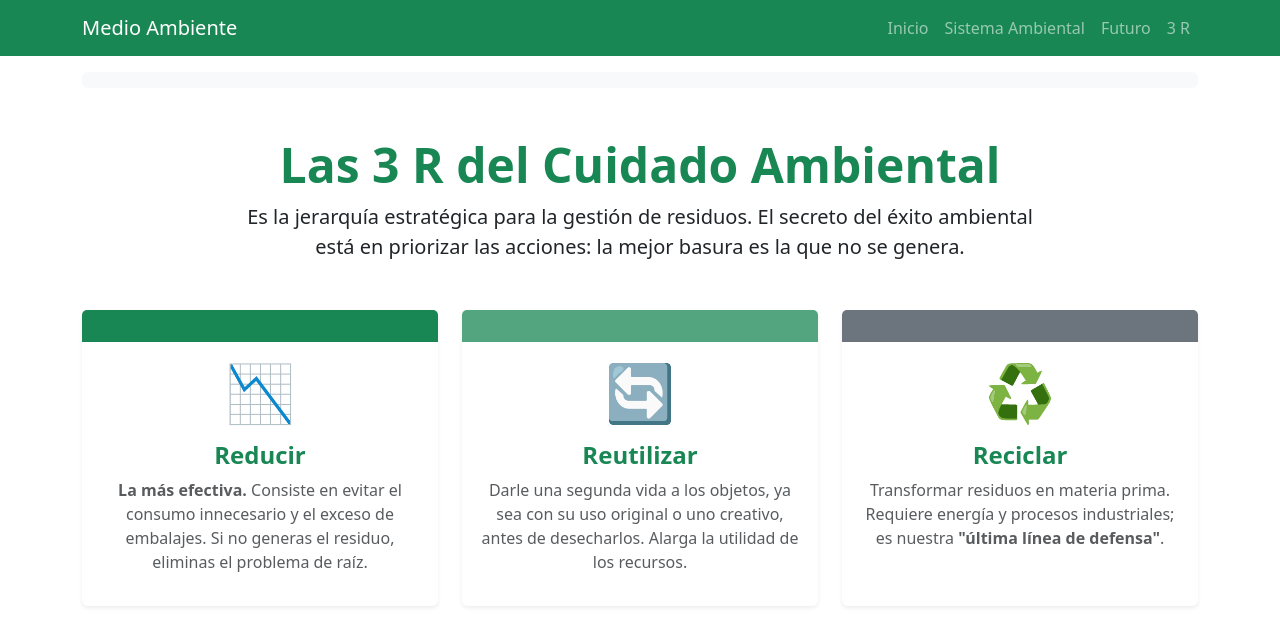
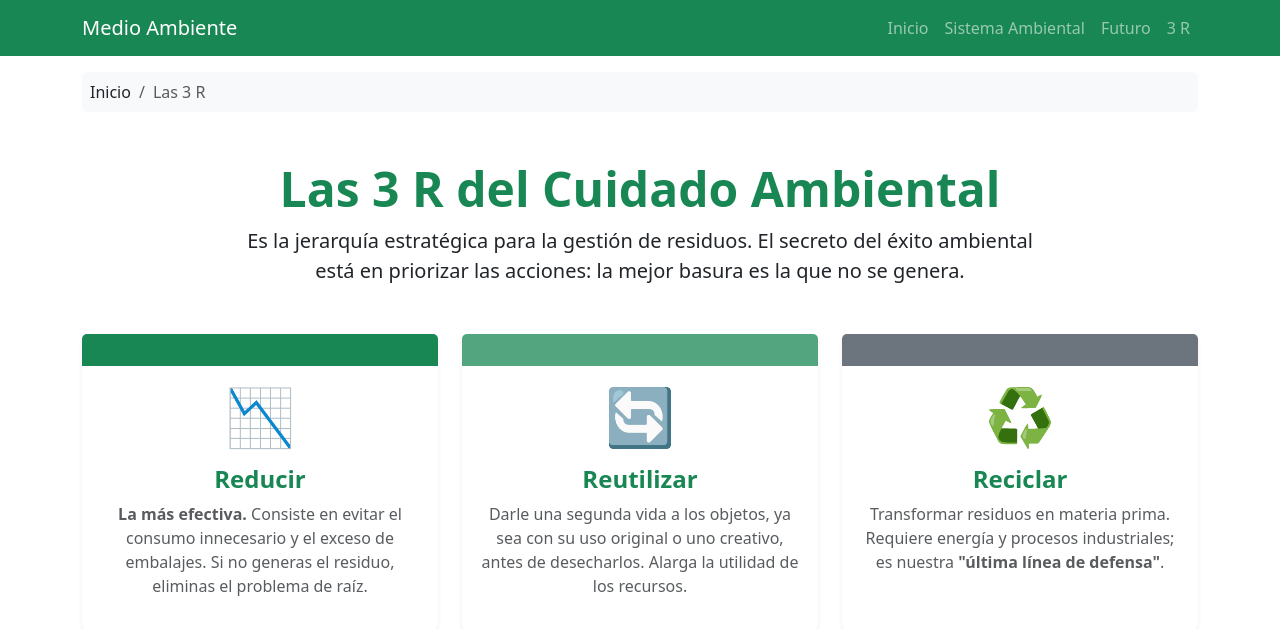
Before and after one commit to RamirezLuisManuel/WEB_Ambiental_Flask, a Flask app: page /tres-r in a window 1280 px wide. Shown: the top 629 px of the page. Run offline with Flask 3, Linux system fonts and the light colour scheme.

Commit message:
Aplicacion completa

```diff
--- a/app.py
+++ b/app.py
@@ -27,7 +27,8 @@ def futuro():
 def tres_r():
     return render_template(
         'tres_r.html',
-        breadcrumn=["Inicio","Las 3 R"]
+        breadcrumb=["Inicio", "Las 3 R"]
     )
+
 if __name__=='__main__':
     app.run(debug=True)
--- a/templates/tres_r.html
+++ b/templates/tres_r.html
@@ -9,7 +9,6 @@
             está en priorizar las acciones: <strong>la mejor basura es la que no se genera.</strong>
         </p>
     </div>
-
     <div class="row g-4">
         <div class="col-md-4">
             <div class="card h-100 border-0 shadow-sm text-center">
```
